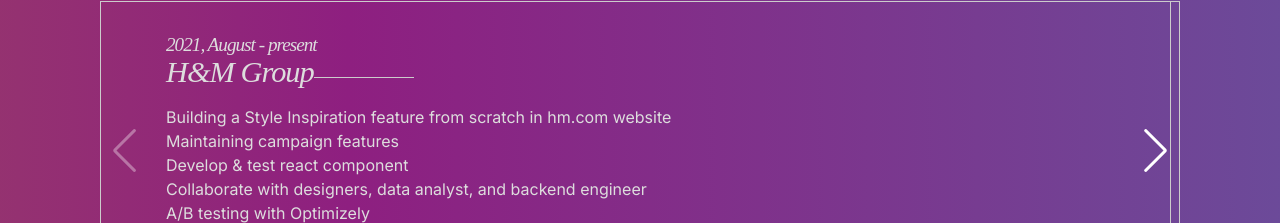
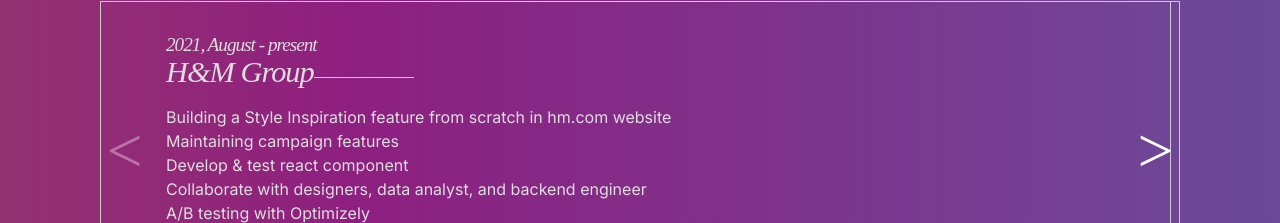
Before and after one commit to helloimela/helloimela-v3, a React (Create React App) app: page /experiences in a window 1280 px wide. Shown: the part 278-501 px from the top of the page. Built offline with nearby package versions, Linux system fonts and the light colour scheme; a web font is replaced by a local one.

Commit message:
fix: fix arrow icon

```diff
--- a/components/Experiences.scss
+++ b/components/Experiences.scss
@@ -18,14 +18,17 @@
 .swiper-button-prev,
 .swiper-button-next {
   &:after {
+    display: none;
+  }
+  &:before {
     font-family: 'Tourney';
     font-size: 4em;
   }
 }
-.swiper-button-prev:after {
+.swiper-button-prev:before {
   content: '<';
 }
-.swiper-button-next:after {
+.swiper-button-next:before {
   content: '>';
 }
 .swiper-content {
```
